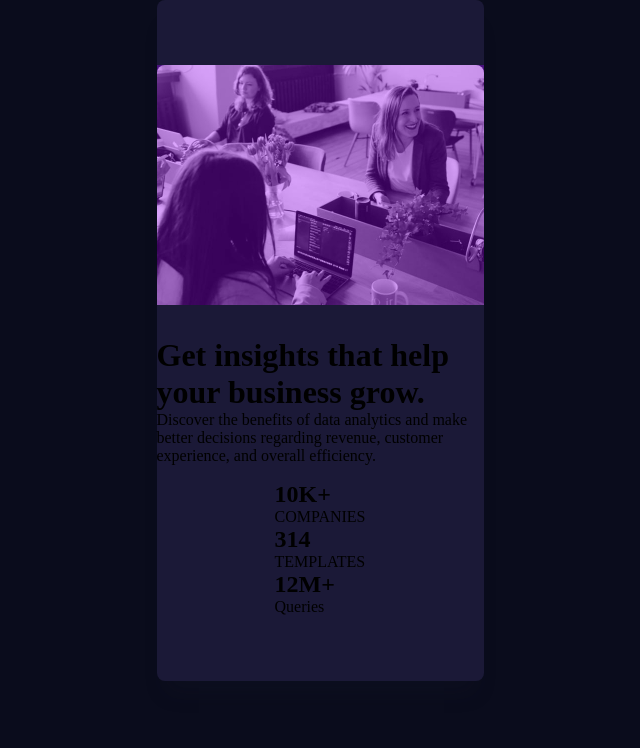
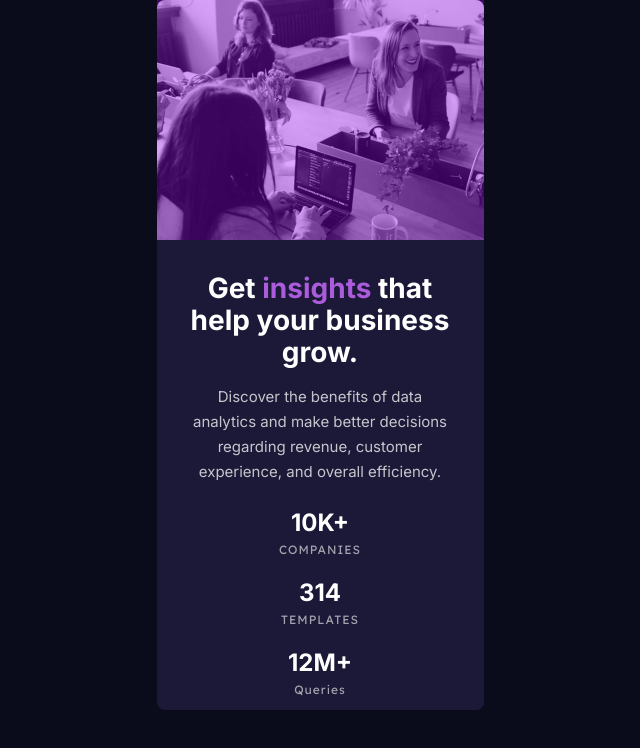
Before and after one commit to Have-Samuel/stats-preview-card, a plain HTML site: page index.html in a window 1280 px wide. Shown: the whole page, without its empty margins (320-960 px from the left). Drawn offline with Linux system fonts and the light colour scheme.

Commit message:
Add Styling

```diff
--- a/style.css
+++ b/style.css
@@ -8,6 +8,7 @@
 
 .container {
   height: 100vh;
+  overflow: hidden;
   background: rgba(10, 12, 28, 1);
   position: relative;
 }
@@ -19,22 +20,16 @@
   justify-content: center;
   align-items: center;
   gap: 1rem;
-  height: 681px;
   width: 327px;
   border-radius: 8px;
   background: rgba(27, 25, 55, 1);
-  box-shadow: 0 20px 20px -10px rgba(23, 25, 41, 0.2031);
 }
 
 .mobile-image {
   background-image: url('./images/image-header-mobile.jpg');
   background-repeat: no-repeat;
-  background-size: cover;
-  height: 240px;
-  left: 0;
-  top: 0;
+  background-size: contain;
   border-radius: 8px 8px 0 0;
-  position: relative;
 }
 
 .overlay {
@@ -45,4 +40,65 @@
   background-color: #9c01fc59;
 }
 
-.
+.data h1 {
+  width: 264px;
+  margin: 0 auto;
+  text-align: center;
+  color: #fff;
+  font-family: 'Inter', sans-serif;
+  font-size: 28px;
+  font-weight: 700;
+  line-height: 32px;
+  letter-spacing: 0;
+}
+
+.data h1 span {
+  color: rgba(171, 92, 219, 1);
+}
+
+.data p {
+  width: 264px;
+  text-align: center;
+  margin-top: 1rem;
+  font-family: 'Inter', sans-serif;
+  font-size: 15px;
+  font-weight: 400;
+  line-height: 25px;
+  letter-spacing: 0;
+  mix-blend-mode: normal;
+  opacity: 0.75;
+  color: #fff;
+}
+
+.plans {
+  display: flex;
+  flex-direction: column;
+  justify-content: center;
+  align-items: center;
+}
+
+.plans__unit {
+  color: #fff;
+  width: 264px;
+  font-family: 'Inter', sans-serif;
+  font-size: 24px;
+  font-weight: 700;
+  line-height: 29px;
+  letter-spacing: 0;
+  text-align: center;
+  margin-top: 0.5rem;
+}
+
+.plans__unit-name {
+  width: 264px;
+  margin-bottom: 0.5rem;
+  font-family: 'Lexend Deca', sans-serif;
+  font-size: 12px;
+  font-weight: 400;
+  line-height: 25px;
+  letter-spacing: 1px;
+  text-align: center;
+  color: #fff;
+  mix-blend-mode: normal;
+  opacity: 0.6;
+}
```
